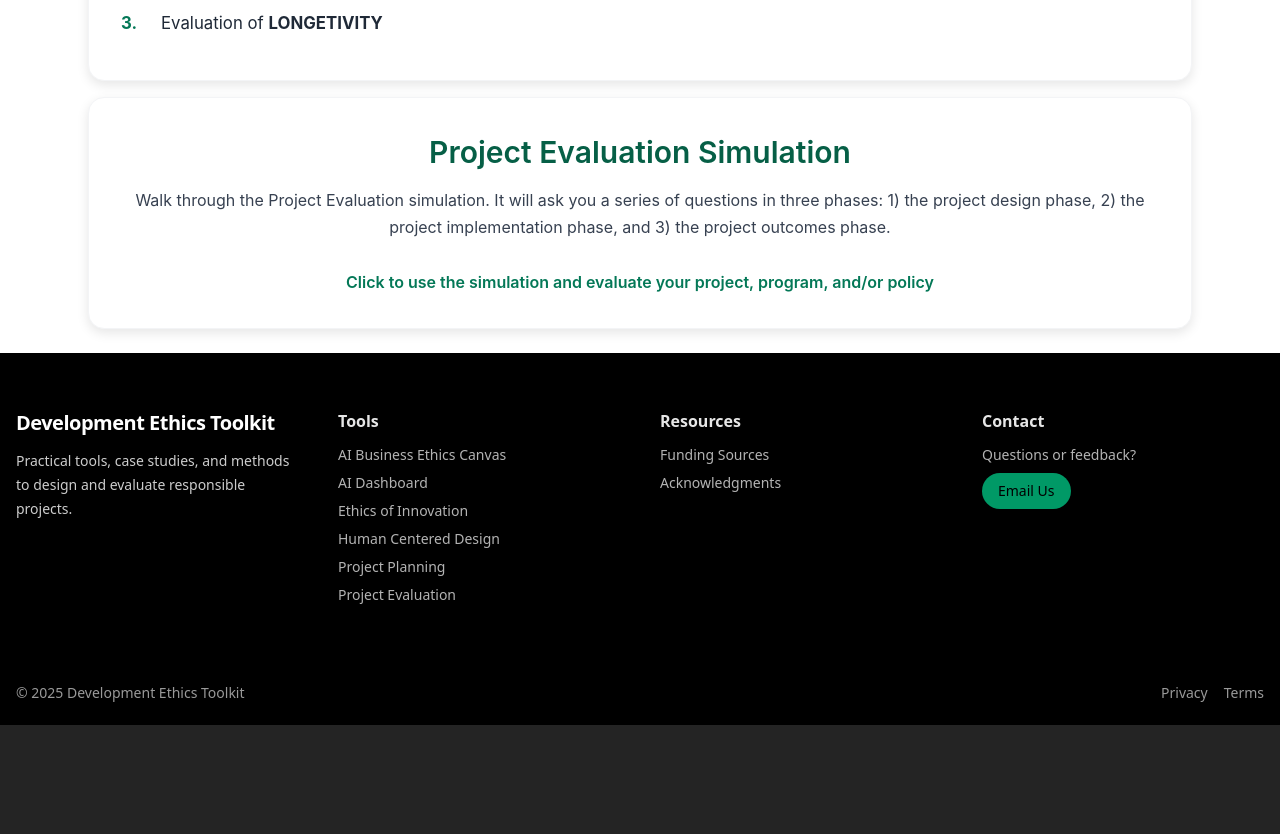
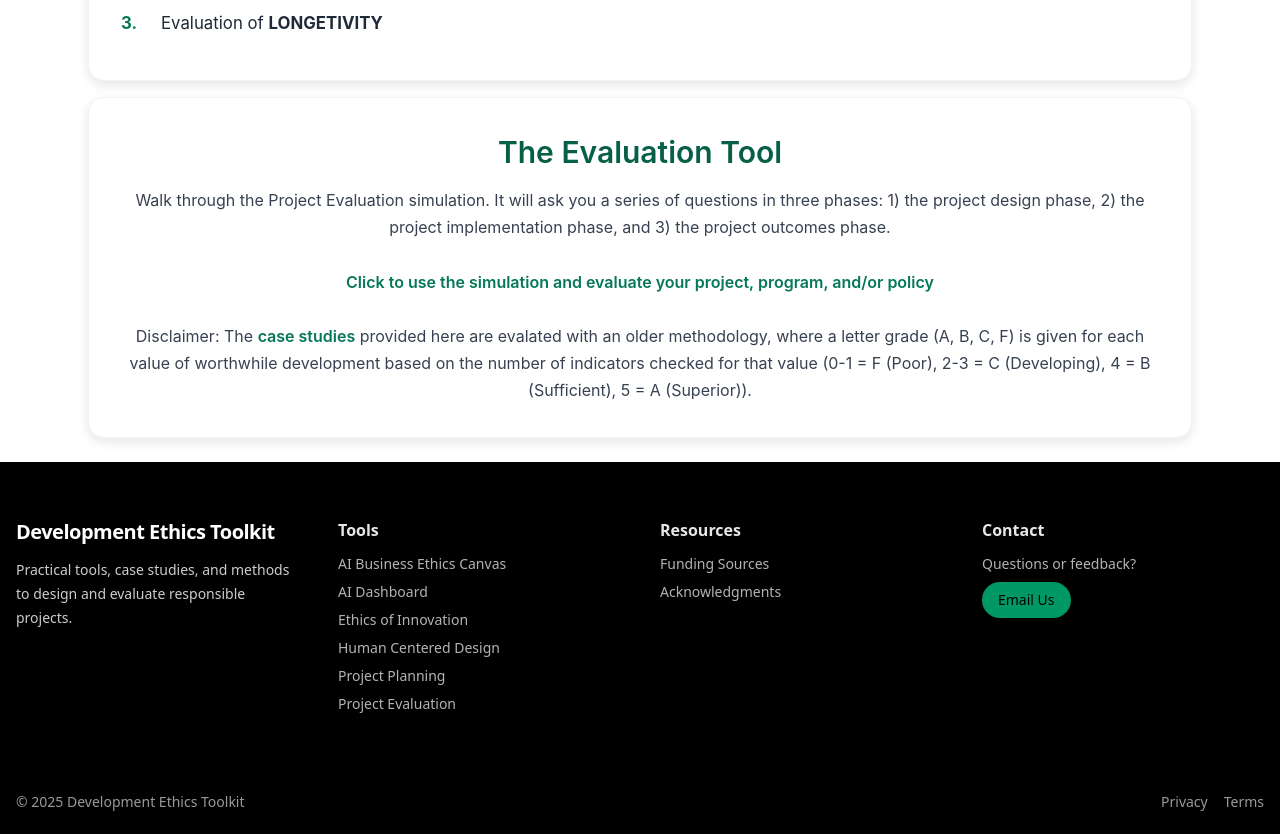
Before and after one commit to RohanT17/gdd-toolkit-2025, a React (Vite) app in the folder frontend/: page /project-evaluation in a window 1280 px wide. Shown: the part 1564-2398 px from the top of the page. Before the commit the page ends 2289 px from the top, so only its background shows below. Built offline with nearby package versions, Linux system fonts and the light colour scheme.

Commit message:
content revisions

```diff
--- a/frontend/src/pages/tools/ProjectEvaluation.tsx
+++ b/frontend/src/pages/tools/ProjectEvaluation.tsx
@@ -253,7 +253,7 @@ const ProjectEvaluation: React.FC = () => {
             <section className="content-section">
                 <div className="content-card">
                     <h2 ref={simulationRef} className="simulation-title">
-                        Project Evaluation Simulation
+                        The Evaluation Tool
                     </h2>
                     <motion.p
                         className="simulation-text"
@@ -271,6 +271,9 @@ const ProjectEvaluation: React.FC = () => {
                         >
                             Click to use the simulation and evaluate your project, program, and/or policy
                         </a>
+                        <br></br><br></br>
+                        Disclaimer: The <a href="/case-studies">case studies</a> provided here are evalated with an older methodology, where a letter grade (A, B, C, F)
+                        is given for each value of worthwhile development based on the number of indicators checked for that value (0-1 = F (Poor), 2-3 = C (Developing), 4 = B (Sufficient), 5 = A (Superior)).
                     </motion.p>
                 </div>
             </section>
```
